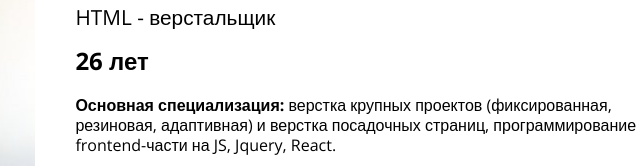
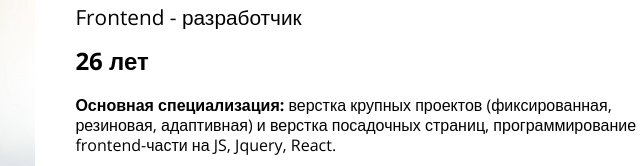
Before and after one commit to MaxVilson/portfolio, a website: page contacts.html in a window 1280 px wide. Shown: the part 201-367 px from the top of the page, 419-1059 px from the left. Drawn offline with nearby package versions, Linux system fonts and the light colour scheme; files that its build step writes are made by us from their sources.

Commit message:
fix name

```diff
--- a/contacts.html
+++ b/contacts.html
@@ -7,7 +7,7 @@
 	<link href="https://fonts.googleapis.com/css?family=Open+Sans:300,400,700" rel="stylesheet">
 	<link rel="stylesheet" href="css/normalize.min.css">
 	<link rel="stylesheet" href="css/style.min.css">
-	<title>Вавилкин Максим | HTML - верстальщик</title>
+	<title>Вавилкин Максим | Frontend - разработчик</title>
 </head>
 <body>
 	<header class="main-header">
@@ -34,7 +34,7 @@
 			</figure>
 			<div class="contacts__description">
 				<h1 class="contacts__title">Вавилкин Максим</h1>
-				<p class="contacts__profession">HTML - верстальщик</p>
+				<p class="contacts__profession">Frontend - разработчик</p>
 				<p class="contacts__age">26 лет</p>
 				<p class="contacts__skills"><b>Основная специализация:</b> верстка крупных проектов (фиксированная, резиновая, адаптивная) и верстка посадочных страниц, программирование frontend-части на JS, Jquery, React.</p>
 				<b>Ключевые навыки:</b>
```
Also changed, not shown: build/contacts.html.
